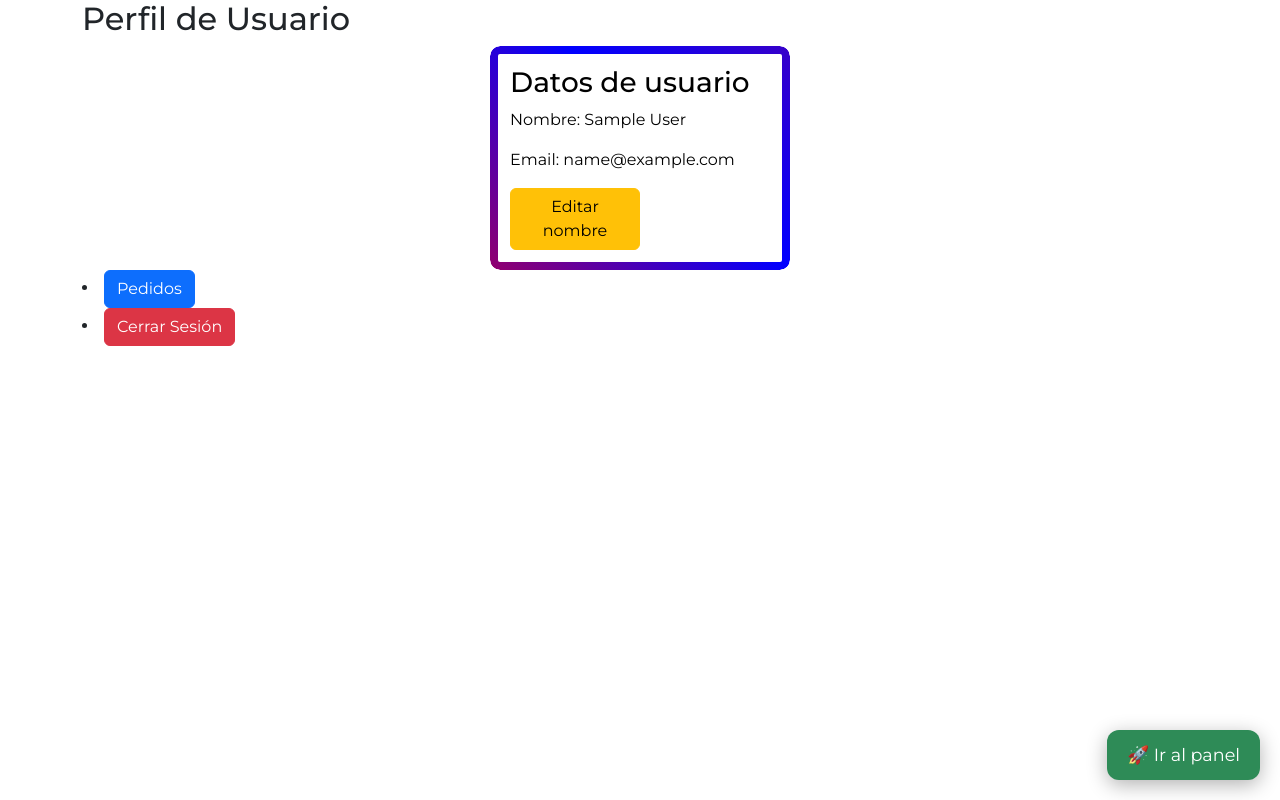
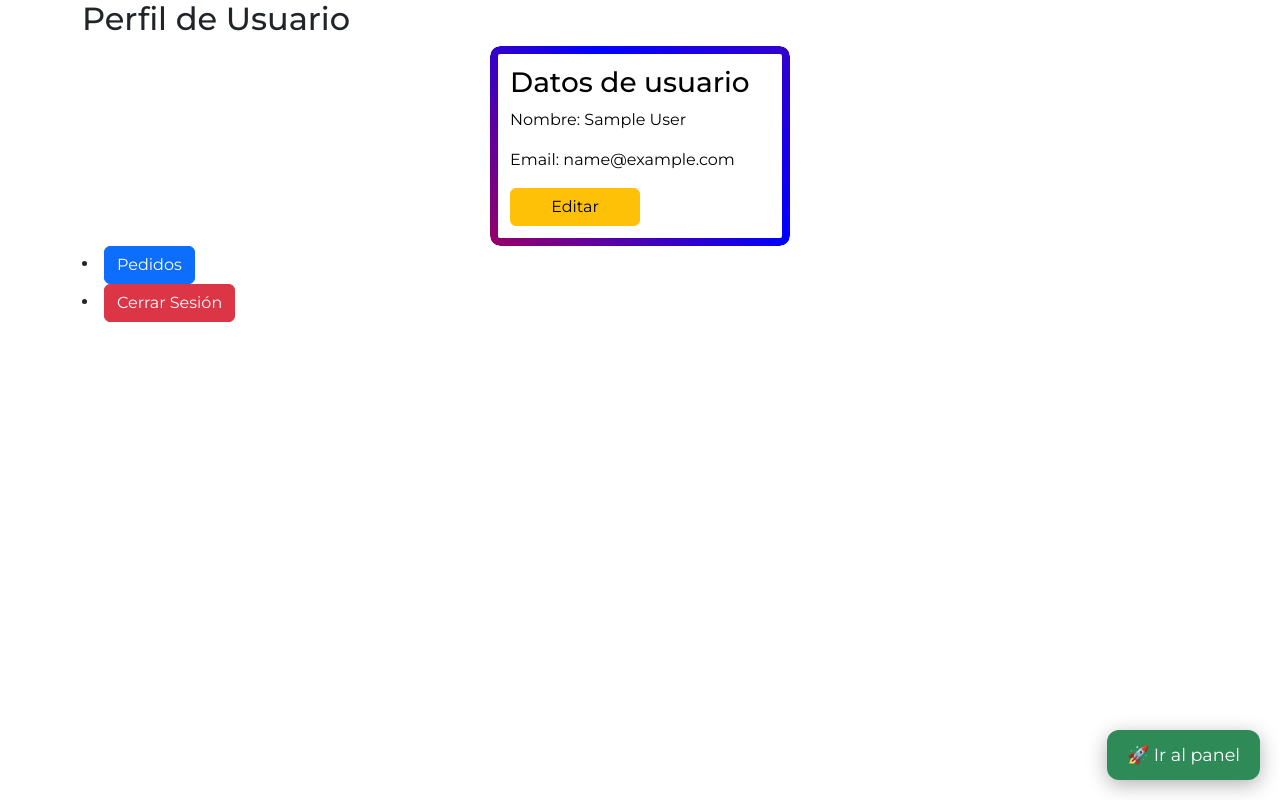
Before and after one commit to jjosemanuelcastillo/Angularproject, an Angular app: page /Perfil in a window 1280 px wide. Built offline with nearby package versions, Linux system fonts and the light colour scheme; sample sign-in values are in the browser's storage.

Commit message:
editado botón de editar usuario

```diff
--- a/src/app/profile/profile.component.html
+++ b/src/app/profile/profile.component.html
@@ -5,7 +5,7 @@
       <h3>Datos de usuario</h3>
       <p>Nombre: {{ nombre}}</p>
       <p>Email: {{ email}}</p>
-      <button class="btn btn-warning w-50">Editar nombre</button>
+      <button class="btn btn-warning w-50">Editar</button>
     </div>
   </div>
   <!-- Agrega más detalles del perfil según sea necesario -->
```
